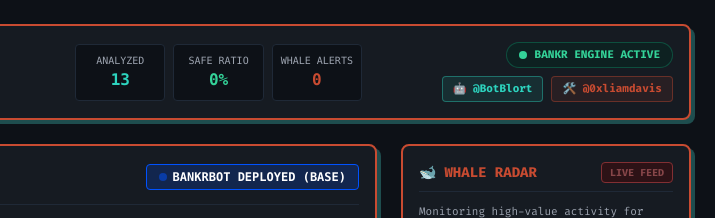
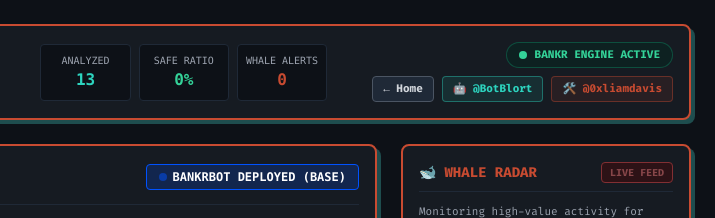
Before and after one commit to 0xliamdavis/botblort, a website: page terminal.html in a window 1280 px wide. Shown: the top 218 px of the page, 565-1280 px from the left. Drawn offline with nearby package versions, Linux system fonts and the light colour scheme.

Commit message:
Update title and add home link in terminal.html

```diff
--- a/terminal.html
+++ b/terminal.html
@@ -3,7 +3,7 @@
 <head>
   <meta charset="UTF-8">
   <meta name="viewport" content="width=device-width, initial-scale=1.0">
-  <title>BLORT BOT — BankrBot Telemetry & Risk Terminal</title>
+  <title>BLORT BOT — Terminal</title>
   <link rel="icon" href="https://iili.io/CpjSv8x.md.jpg" type="image/jpeg">
   <script src="https://cdn.tailwindcss.com"></script>
   <link href="https://fonts.googleapis.com/css2?family=Fira+Code:wght@400;600;700&family=VT323&display=swap" rel="stylesheet">
@@ -68,6 +68,7 @@
           <span class="text-emerald-400 font-bold text-[11px]">BANKR ENGINE ACTIVE</span>
         </div>
         <div class="flex items-center gap-2 mt-1">
+          <a href="index.html" class="px-2.5 py-1 bg-gray-800 border border-gray-600 text-gray-300 text-[11px] rounded hover:border-[#2DD4BF] hover:text-[#2DD4BF] font-bold transition">← Home</a>
           <a href="https://x.com/BotBlort" target="_blank" class="px-2.5 py-1 bg-[#2DD4BF]/10 border border-[#2DD4BF]/40 text-[#2DD4BF] text-[11px] rounded hover:bg-[#2DD4BF] hover:text-black font-bold">🤖 @BotBlort</a>
           <a href="https://x.com/0xliamdavis" target="_blank" class="px-2.5 py-1 bg-[#C84B31]/10 border border-[#C84B31]/40 text-[#C84B31] text-[11px] rounded hover:bg-[#C84B31] hover:text-white font-bold">🛠️ @0xliamdavis</a>
         </div>
@@ -251,7 +252,6 @@
           ? token.safety.status
           : 'UNKNOWN';
 
-        // Trade link → Bankr Terminal
         const tradeUrl = 'https://bankr.bot/terminal/trade?out=' + token.address + '&chain=base';
 
         const tr = document.createElement('tr');
```
